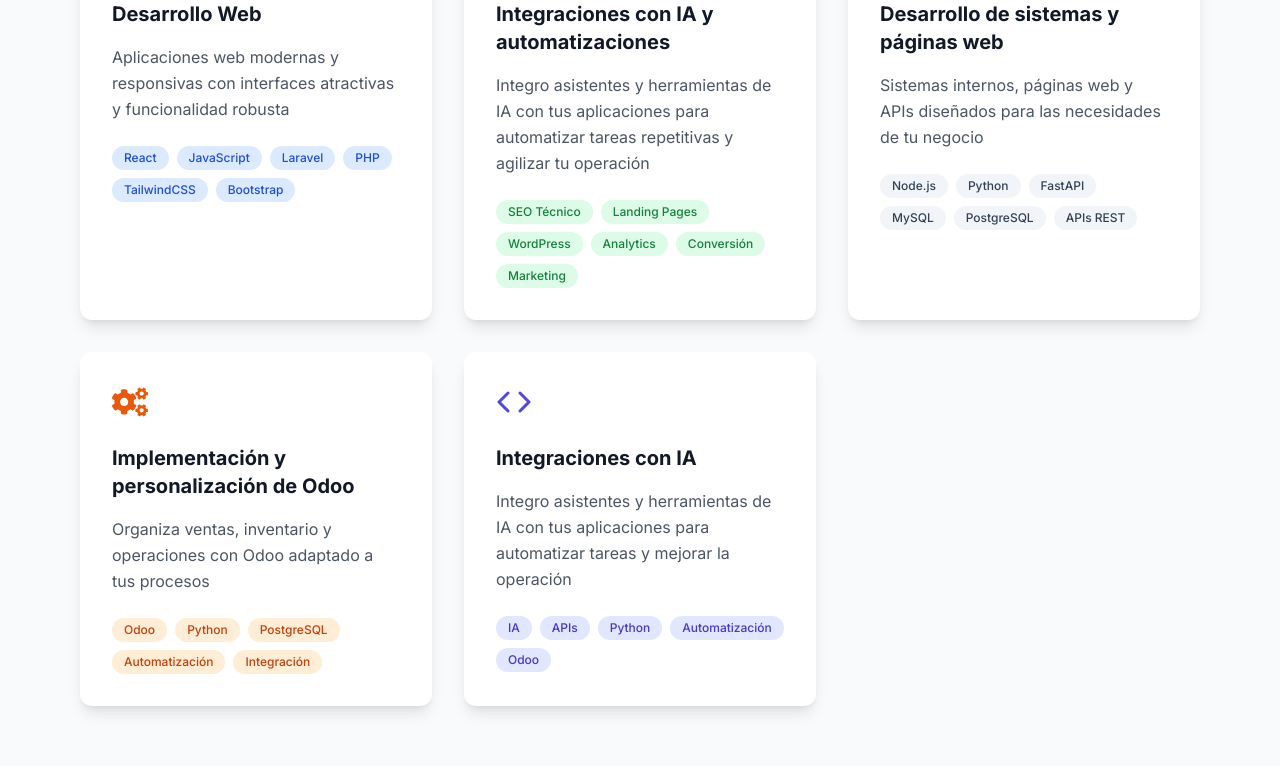
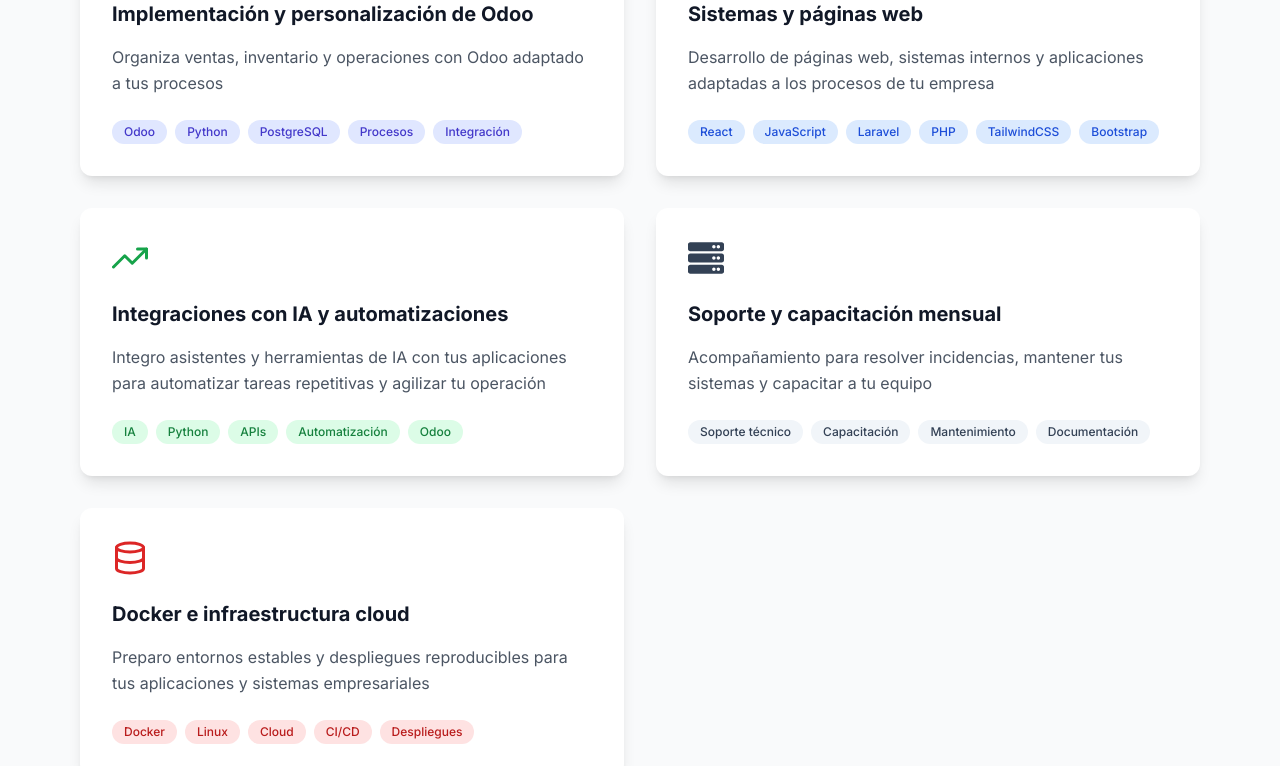
Before and after one commit to fred0727/myportfoliofr, a React (Vite) app: page / in a window 1280 px wide. Shown: the part 1120-1886 px from the top of the page. Built offline with nearby package versions, Linux system fonts and the light colour scheme.

Commit message:
mejorando servicios

```diff
--- a/src/Pages/Home.jsx
+++ b/src/Pages/Home.jsx
@@ -592,7 +592,7 @@ const Home = () => {
             </p>
           </motion.div>
 
-          <div className="grid md:grid-cols-2 lg:grid-cols-3 gap-8">
+          <div className="grid md:grid-cols-2 gap-8">
             {/* Desarrollo Web */}
             <motion.div
               className="bg-white rounded-xl p-8 shadow-lg hover:shadow-xl transition-all duration-300 group hover:-translate-y-2"
@@ -606,11 +606,11 @@ const Home = () => {
               </div>
 
               <h3 className="text-xl font-bold text-gray-900 mb-4">
-                Desarrollo Web
+                Sistemas y páginas web
               </h3>
 
               <p className="text-gray-600 mb-6 leading-relaxed">
-                Aplicaciones web modernas y responsivas con interfaces atractivas y funcionalidad robusta
+                Desarrollo de páginas web, sistemas internos y aplicaciones adaptadas a los procesos de tu empresa
               </p>
 
               <div className="flex flex-wrap gap-2">
@@ -625,7 +625,7 @@ const Home = () => {
               </div>
             </motion.div>
 
-            {/* SEO y Landing Pages */}
+            {/* IA y automatizaciones */}
             <motion.div
               className="bg-white rounded-xl p-8 shadow-lg hover:shadow-xl transition-all duration-300 group hover:-translate-y-2"
               initial={{ opacity: 0, y: 30 }}
@@ -646,7 +646,7 @@ const Home = () => {
               </p>
 
               <div className="flex flex-wrap gap-2">
-                {['SEO Técnico', 'Landing Pages', 'WordPress', 'Analytics', 'Conversión', 'Marketing'].map((skill, index) => (
+                {['IA', 'Python', 'APIs', 'Automatización', 'Odoo'].map((skill, index) => (
                   <span
                     key={index}
                     className="bg-green-100 text-green-700 text-xs px-3 py-1 rounded-full font-medium"
@@ -657,7 +657,7 @@ const Home = () => {
               </div>
             </motion.div>
 
-            {/* Backend & APIs */}
+            {/* Soporte y capacitación */}
             <motion.div
               className="bg-white rounded-xl p-8 shadow-lg hover:shadow-xl transition-all duration-300 group hover:-translate-y-2"
               initial={{ opacity: 0, y: 30 }}
@@ -670,15 +670,15 @@ const Home = () => {
               </div>
 
               <h3 className="text-xl font-bold text-gray-900 mb-4">
-                Desarrollo de sistemas y páginas web
+                Soporte y capacitación mensual
               </h3>
 
               <p className="text-gray-600 mb-6 leading-relaxed">
-                Sistemas internos, páginas web y APIs diseñados para las necesidades de tu negocio
+                Acompañamiento para resolver incidencias, mantener tus sistemas y capacitar a tu equipo
               </p>
 
               <div className="flex flex-wrap gap-2">
-                {['Node.js', 'Python', 'FastAPI', 'MySQL', 'PostgreSQL', 'APIs REST'].map((skill, index) => (
+                {['Soporte técnico', 'Capacitación', 'Mantenimiento', 'Documentación'].map((skill, index) => (
                   <span
                     key={index}
                     className="bg-slate-100 text-slate-700 text-xs px-3 py-1 rounded-full font-medium"
@@ -689,9 +689,9 @@ const Home = () => {
               </div>
             </motion.div>
 
-            {/* ERP & Automation */}
+            {/* ERP & Automation - reemplazado por la tarjeta de Odoo */}
             <motion.div
-              className="bg-white rounded-xl p-8 shadow-lg hover:shadow-xl transition-all duration-300 group hover:-translate-y-2"
+              className="hidden bg-white rounded-xl p-8 shadow-lg hover:shadow-xl transition-all duration-300 group hover:-translate-y-2"
               initial={{ opacity: 0, y: 30 }}
               whileInView={{ opacity: 1, y: 0 }}
               transition={{ duration: 0.6, delay: 0.4 }}
@@ -721,9 +721,9 @@ const Home = () => {
               </div>
             </motion.div>
 
-            {/* Integraciones con IA */}
+            {/* Implementación de Odoo */}
             <motion.div
-              className="bg-white rounded-xl p-8 shadow-lg hover:shadow-xl transition-all duration-300 group hover:-translate-y-2"
+              className="order-first bg-white rounded-xl p-8 shadow-lg hover:shadow-xl transition-all duration-300 group hover:-translate-y-2"
               initial={{ opacity: 0, y: 30 }}
               whileInView={{ opacity: 1, y: 0 }}
               transition={{ duration: 0.6, delay: 0.5 }}
@@ -734,15 +734,15 @@ const Home = () => {
               </div>
 
               <h3 className="text-xl font-bold text-gray-900 mb-4">
-                Integraciones con IA
+                Implementación y personalización de Odoo
               </h3>
 
               <p className="text-gray-600 mb-6 leading-relaxed">
-                Integro asistentes y herramientas de IA con tus aplicaciones para automatizar tareas y mejorar la operación
+                Organiza ventas, inventario y operaciones con Odoo adaptado a tus procesos
               </p>
 
               <div className="flex flex-wrap gap-2">
-                {['IA', 'APIs', 'Python', 'Automatización', 'Odoo'].map((skill, index) => (
+                {['Odoo', 'Python', 'PostgreSQL', 'Procesos', 'Integración'].map((skill, index) => (
                   <span
                     key={index}
                     className="bg-indigo-100 text-indigo-700 text-xs px-3 py-1 rounded-full font-medium"
@@ -753,9 +753,9 @@ const Home = () => {
               </div>
             </motion.div>
 
-            {/* DevOps & Deployment - integrado dentro de los servicios principales */}
+            {/* Docker e infraestructura cloud */}
             <motion.div
-              className="hidden bg-white rounded-xl p-8 shadow-lg hover:shadow-xl transition-all duration-300 group hover:-translate-y-2"
+              className="bg-white rounded-xl p-8 shadow-lg hover:shadow-xl transition-all duration-300 group hover:-translate-y-2"
               initial={{ opacity: 0, y: 30 }}
               whileInView={{ opacity: 1, y: 0 }}
               transition={{ duration: 0.6, delay: 0.6 }}
@@ -766,15 +766,15 @@ const Home = () => {
               </div>
 
               <h3 className="text-xl font-bold text-gray-900 mb-4">
-                DevOps & Cloud
+                Docker e infraestructura cloud
               </h3>
 
               <p className="text-gray-600 mb-6 leading-relaxed">
-                Despliegue y gestión de aplicaciones con contenedores y mejores prácticas
+                Preparo entornos estables y despliegues reproducibles para tus aplicaciones y sistemas empresariales
               </p>
 
               <div className="flex flex-wrap gap-2">
-                {['Docker', 'Linux', 'Git', 'CI/CD', 'Deployment'].map((skill, index) => (
+                {['Docker', 'Linux', 'Cloud', 'CI/CD', 'Despliegues'].map((skill, index) => (
                   <span
                     key={index}
                     className="bg-red-100 text-red-700 text-xs px-3 py-1 rounded-full font-medium"
--- a/src/data/portfolioData.js
+++ b/src/data/portfolioData.js
@@ -73,6 +73,20 @@ export const services = [
     technologies: ['IA', 'Python', 'APIs', 'Automatización', 'Odoo'],
     price: 'Consultar',
     icon: '🤖'
+  },
+  {
+    id: 'docker-cloud',
+    title: 'Docker e infraestructura cloud',
+    description: 'Entornos estables y despliegues reproducibles para aplicaciones y sistemas empresariales.',
+    features: [
+      'Contenedores Docker para desarrollo y producción',
+      'Configuración de servidores Linux',
+      'Despliegues y ambientes reproducibles',
+      'Mantenimiento de infraestructura y aplicaciones'
+    ],
+    technologies: ['Docker', 'Linux', 'Cloud', 'Git', 'CI/CD'],
+    price: 'Consultar',
+    icon: '☁️'
   }
 ];
 
```
